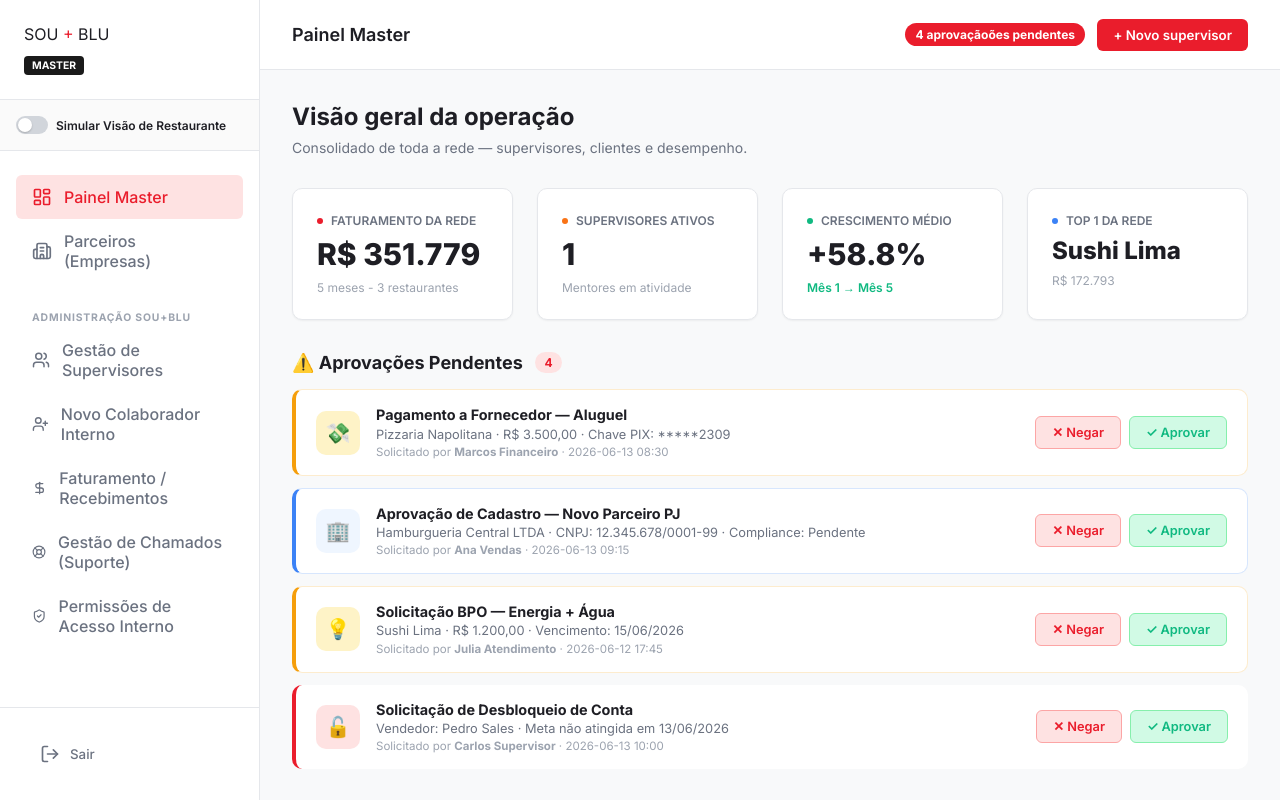
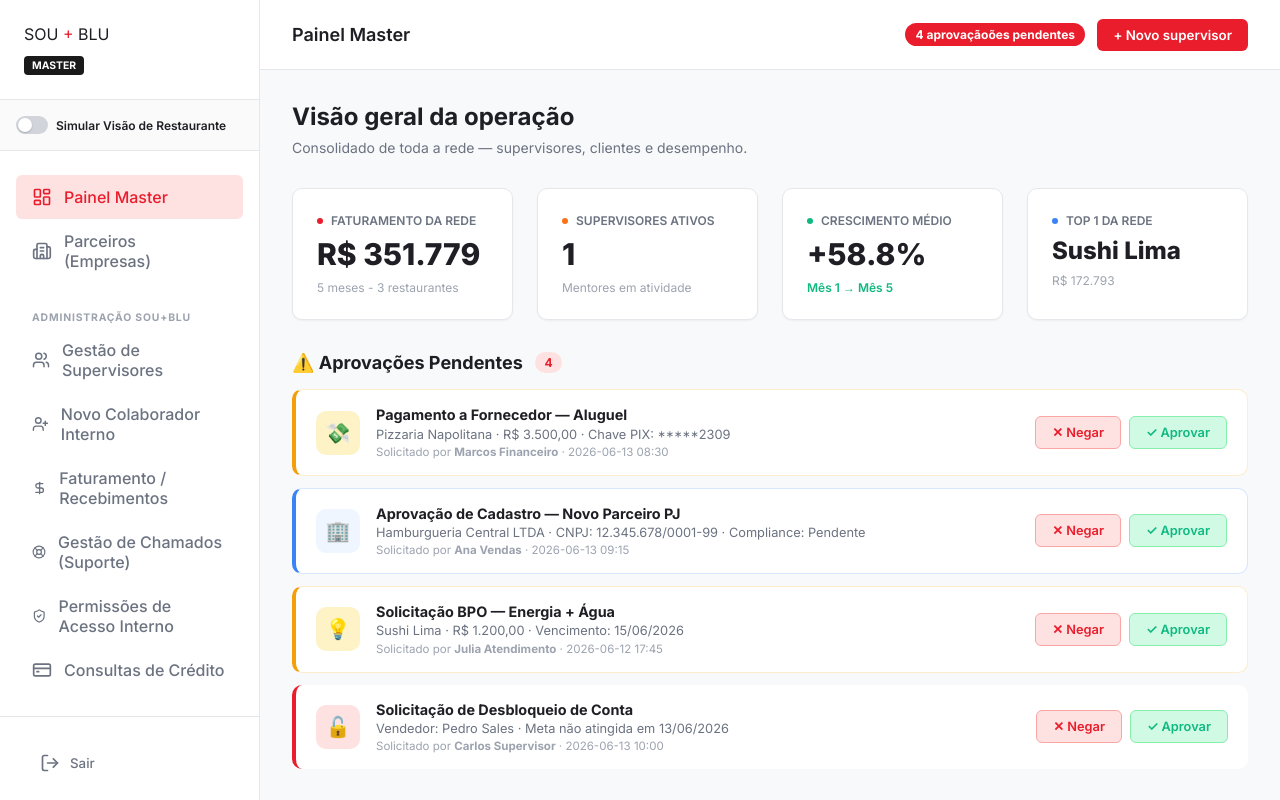
Before and after one commit to yungloof/soumaisbusiness, a React app in the folder frontend/: page /master in a window 1280 px wide. Built offline with nearby package versions, Linux system fonts and the light colour scheme; the HTML template or start-up script is replaced by a standard one.

Commit message:
Move Consultas de Credito to Master menu only

```diff
--- a/frontend/src/components/DashboardLayout.jsx
+++ b/frontend/src/components/DashboardLayout.jsx
@@ -24,6 +24,7 @@ const navMaster = [
       { id: 'financeiro', path: '/master/financeiro', icon: DollarSign, label: 'Faturamento / Recebimentos', module: 'financeiro' },
       { id: 'chamados', path: '/master/chamados', icon: LifeBuoy, label: 'Gestão de Chamados (Suporte)', module: 'chamados' },
       { id: 'acesso', path: '/master/acesso', icon: ShieldCheck, label: 'Permissões de Acesso Interno', module: 'all' },
+      { id: 'consultas-credito', path: '/master/consultas-credito', icon: CreditCard, label: 'Consultas de Crédito', module: 'all' },
     ]
   }
 ];
@@ -50,7 +51,6 @@ const navParceiro = [
       { id: 'cotacao', path: '/master/cotacao', icon: ClipboardList, label: 'Sistema de Cotação', module: 'all' },
       { id: 'marketplace', path: '/master/marketplace', icon: Store, label: 'Marketplace SOU+BLU', module: 'marketplace' },
       { id: 'chatbot', path: '/master/chatbot', icon: MessageSquare, label: 'Caixa de Entrada / WhatsApp', module: 'all' },
-      { id: 'consultas-credito', path: '/master/consultas-credito', icon: CreditCard, label: 'Consultas de Crédito', module: 'all' },
     ]
   },
   {
```
